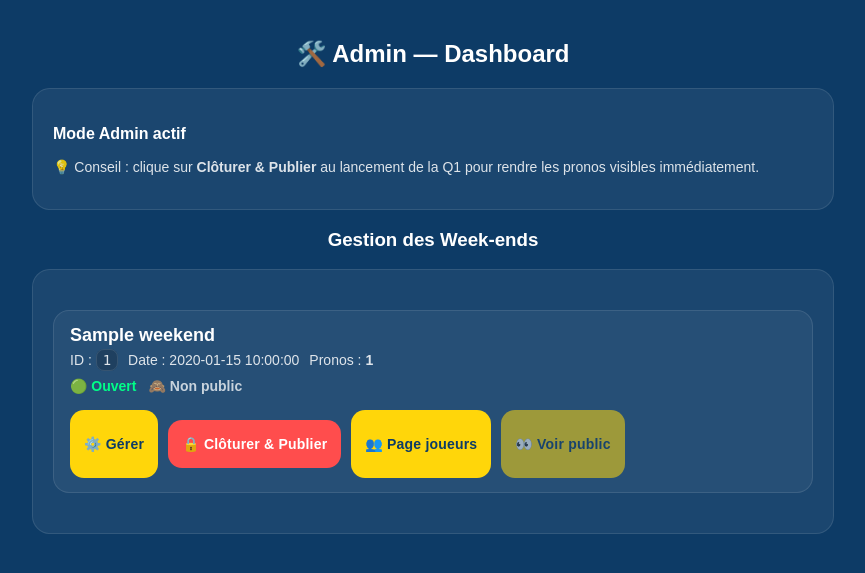
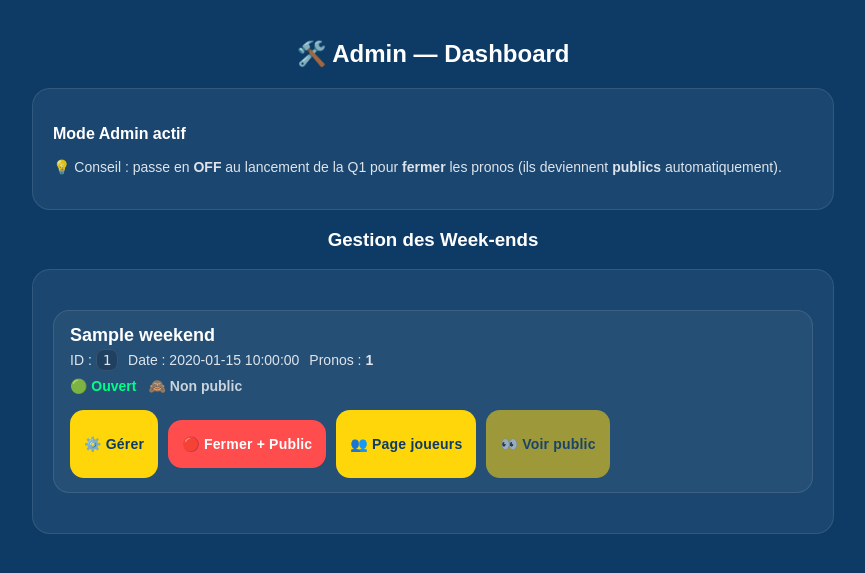
Before and after one commit to benjaminsoler07-lang/motogp-jeu, a Flask app: template templates/admin_home.html in a window 1280 px wide. Shown: the part 166-739 px from the top of the page, without its empty margins (207-1072 px from the left). Run offline with Flask 3, Linux system fonts and the light colour scheme; the template is opened without the code that fills it: most values are stand-ins (such as "Sample title", 1, 10 or a date in 2020); parts of the project's set-up code (start-up, migrations or seed data) failed here and were passed over.

Commit message:
Update admin_home.html

```diff
--- a/templates/admin_home.html
+++ b/templates/admin_home.html
@@ -7,8 +7,8 @@
 <div class="card admin-intro">
   <p><strong>Mode Admin actif</strong></p>
   <p class="admin-tip">
-    💡 Conseil : clique sur <strong>Clôturer & Publier</strong> au lancement de la Q1
-    pour rendre les pronos visibles immédiatement.
+    💡 Conseil : passe en <strong>OFF</strong> au lancement de la Q1 pour <strong>fermer</strong> les pronos
+    (ils deviennent <strong>publics</strong> automatiquement).
   </p>
 </div>
 
@@ -51,12 +51,21 @@
           ⚙️ Gérer
         </a>
 
-        {% if not w.closed %}
-        <form method="post" action="{{ url_for('admin_close_publish', weekend_id=w.id) }}">
-          <button class="btn btn-small btn-warning" type="submit">
-            🔒 Clôturer & Publier
-          </button>
-        </form>
+        <!-- ✅ SWITCH ON/OFF (remplace "Clôturer & Publier") -->
+        {% if w.closed %}
+          <form method="post" action="{{ url_for('admin_toggle_pronos', weekend_id=w.id) }}">
+            <input type="hidden" name="state" value="on">
+            <button class="btn btn-small" type="submit">
+              🟢 Ouvrir
+            </button>
+          </form>
+        {% else %}
+          <form method="post" action="{{ url_for('admin_toggle_pronos', weekend_id=w.id) }}">
+            <input type="hidden" name="state" value="off">
+            <button class="btn btn-small btn-warning" type="submit">
+              🔴 Fermer + Public
+            </button>
+          </form>
         {% endif %}
 
         <a class="btn btn-small" href="{{ url_for('pronos', weekend_id=w.id) }}">
```
